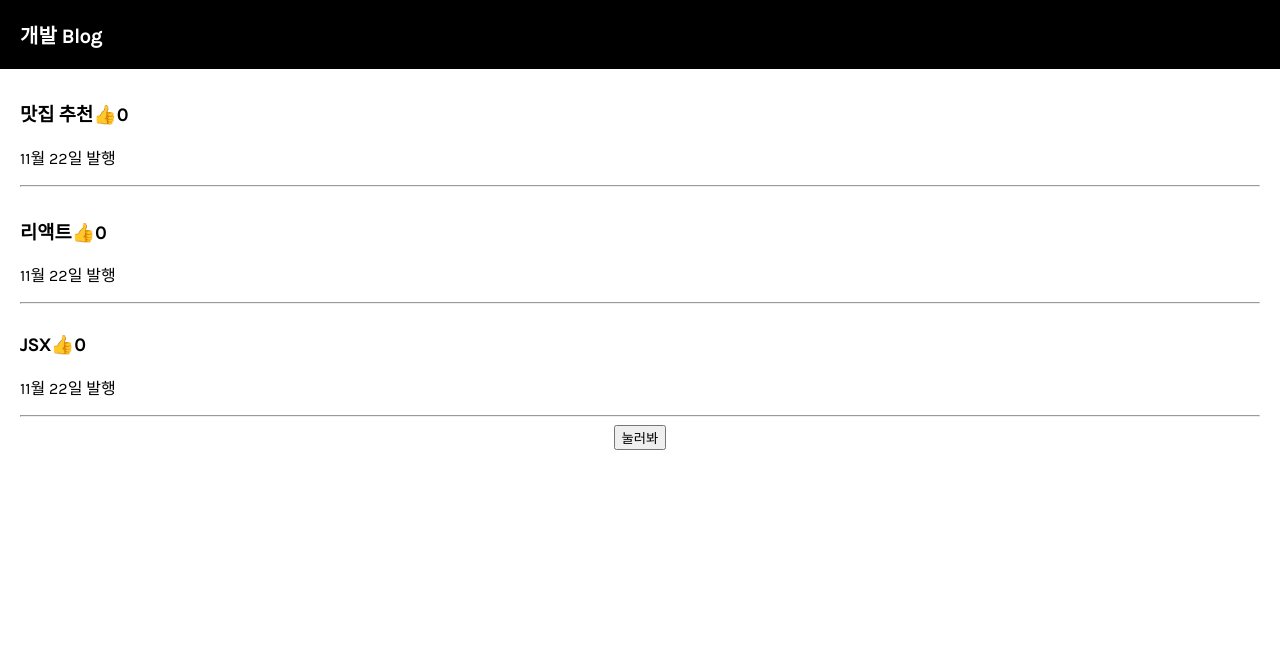
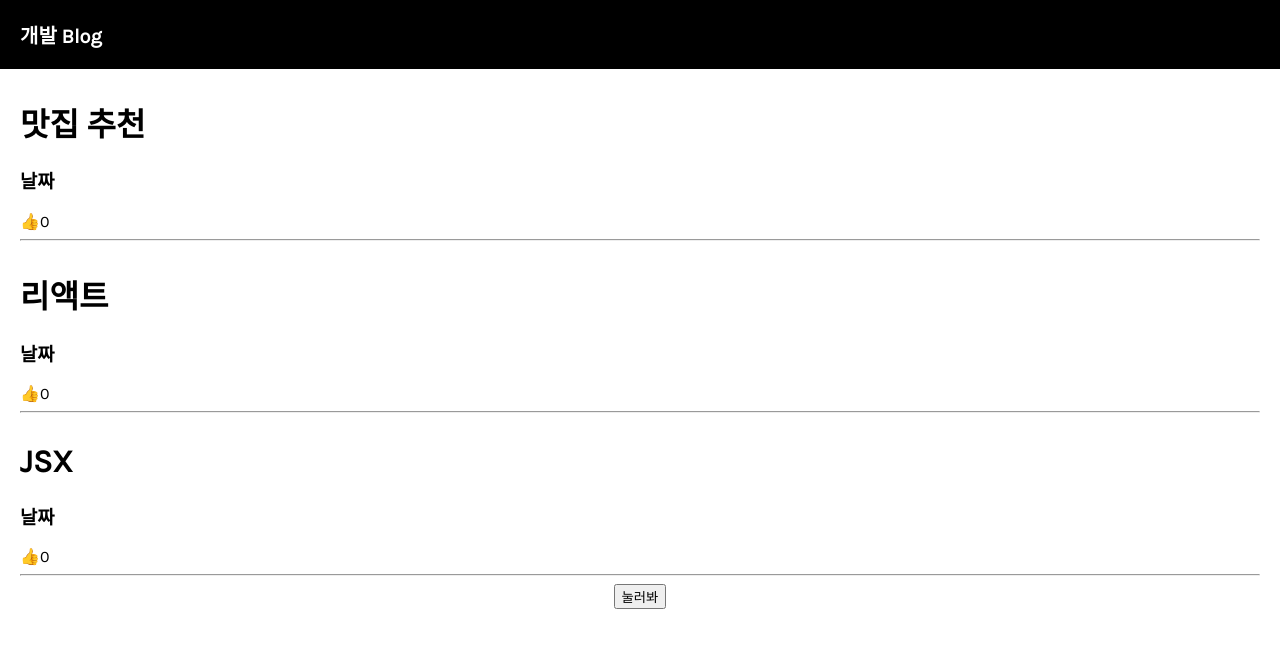
Before and after one commit to ksj0818/blog, a React (Create React App) app: page / in a window 1280 px wide. Shown: the top 648 px of the page. Built offline with nearby package versions, Linux system fonts and the light colour scheme.

Commit message:
map이용해서 글목록 여러 개 만들기

```diff
--- a/src/App.css
+++ b/src/App.css
@@ -25,7 +25,7 @@
   padding-right: 20px;
 }
 
-.list > h3 > span {
+.list > span {
   cursor: pointer;
 }
 
--- a/src/App.js
+++ b/src/App.js
@@ -6,14 +6,17 @@ function App() {
   // 이 자리에 Array가 남음 [a, b] (2개의 데이터가 들어가 있음)
   // 첫번째(a)에는 useState('남자 옷 추천'); 이게 그대로 들어간다.
   // 두번째(b)에는 이 데이터를 수정하기 위한 함수하나를 생성
-  let [a, b] = useState(["맛집 추천", "리액트", "JSX"]);
-  let [like, likeUpdate] = useState(0);
-  let [modal, modalUpdate] = useState(false);
+  let [a, setA] = useState(["맛집 추천", "리액트", "JSX"]);
+  let [modal, setModal] = useState(false);
+  let id = 1;
+  let like = 0;
+
   return (
     <div className="App">
       <div className="black-nav">
         <div>개발 Blog</div>
       </div>
+
       {/* <input
         type="button"
         value="버튼"
@@ -26,24 +29,23 @@ function App() {
           // b(["냉면 맛집", "우동 맛집", "분식 맛집"]);
         }}
       /> */}
+
       {
         //
         a.map((a) => {
           return (
-            <div className="list">
-              <h3>
-                {a}
+            <div className="list" key={id++}>
+              <h1>{a}</h1>
+              <h3>날짜</h3>
               <span
-                  onClick={() => {
-                    // state 변경
-                    likeUpdate((like += 1));
+                data-like={like}
+                onClick={(e) => {
+                  like = ++e.target.dataset.like;
                 }}
               >
                 👍
               </span>
               {like}
-              </h3>
-              <p>11월 22일 발행</p>
               <hr></hr>
             </div>
           );
@@ -51,13 +53,15 @@ function App() {
       }
       <button
         onClick={() => {
-          modalUpdate(true);
+          setModal(!modal);
         }}
       >
         눌러봐
       </button>
       {
         // App.js의 자식 컴포넌트 state 데이터 전송하기
+        // props로 자식에게 state 전해주는 법
+        // <자식컴포넌트 작명={state명} />
         modal === true ? <Modal title={a}></Modal> : null
       }
     </div>
@@ -67,12 +71,10 @@ function App() {
 // 인자값에 props 넣어주기
 function Modal(props) {
   return (
-    <div>
-      <article className="modal">
-        <h1>{props.a[0]}</h1>
+    <div className="modal">
+      <h1>{props.title}</h1>
       <p>내용</p>
       <p>날짜</p>
-      </article>
     </div>
   );
 }
```
Lines whose indentation alone changed are shown as unchanged.
